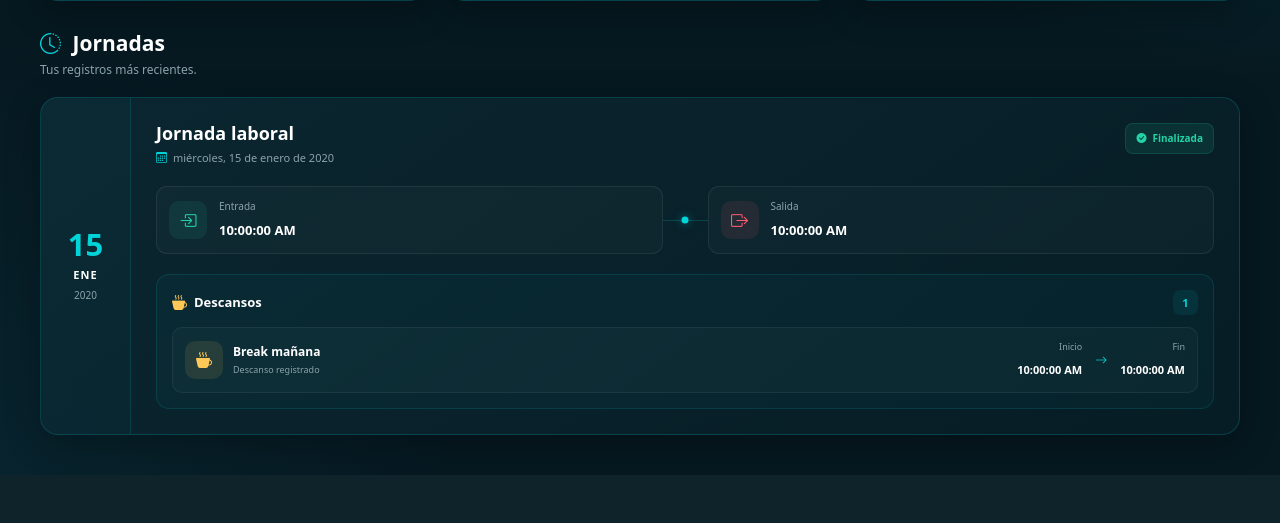
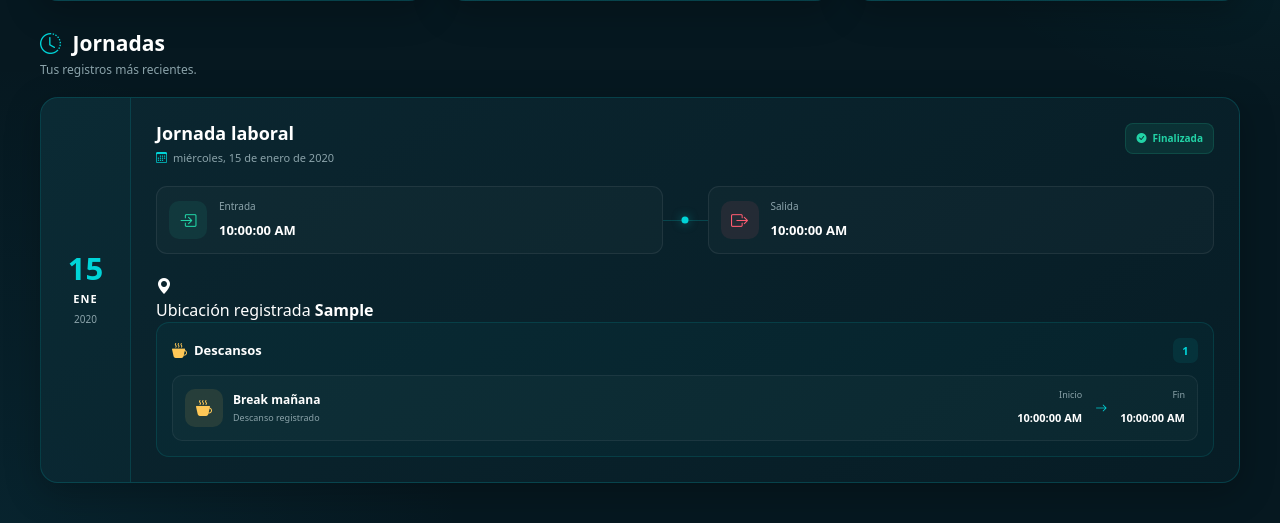
Before and after one commit to el-dino19/Attendix, a Flask app: page /Attendix/historial in a window 1280 px wide. Shown: the part 350-873 px from the top of the page. Before the commit the page ends 811 px from the top, so only its background shows below. Run offline with Flask 3, Linux system fonts and the light colour scheme; the visitor is signed in with stand-in values (Sample User, id 1); tables that the repository leaves empty hold one stand-in row (values such as "Sample post").

Commit message:
Implementacion de la ubicacion

```diff
--- a/app/static/css/dashboard_empleado.css
+++ b/app/static/css/dashboard_empleado.css
@@ -1954,9 +1954,9 @@ main .reloj-card {
 
     padding: 9px 14px;
 
-    background: #172033;
-
-    border: 1px solid #2d3a50;
+    background: #06171d;
+
+    border: 1px solid rgba(0, 212, 216, 0.18);
 
     border-radius: 14px;
 
--- a/app/templates/empleado/historial.html
+++ b/app/templates/empleado/historial.html
@@ -121,7 +121,10 @@
                 Cancelar
               </button>
 
-              <a href="{{ url_for('auth.logout') }}" class="btn btn-danger confirm-logout">
+              <a
+                href="{{ url_for('auth.logout') }}"
+                class="btn btn-danger confirm-logout"
+              >
                 <i class="bi bi-box-arrow-left"></i>
                 Cerrar sesión
               </a>
@@ -332,6 +335,22 @@
                 </div>
               </div>
 
+              <div class="location-box">
+                <div class="location-icon">
+                  <i class="bi bi-geo-alt-fill"></i>
+                </div>
+
+                <div class="location-content">
+                  <span>Ubicación registrada</span>
+
+                  <strong>
+                    {% if registro.jornada.direccion %} {{
+                    registro.jornada.direccion }} {% else %} Dirección no
+                    disponible {% endif %}
+                  </strong>
+                </div>
+              </div>
+
               <!-- =================================
                              DESCANSOS
                         ================================== -->
@@ -457,20 +476,14 @@
 
     <script>
       setInterval(async function () {
-
         try {
-
-            const response = await fetch(
-                "{{ url_for('auth.check_session') }}",
-                {
+          const response = await fetch("{{ url_for('auth.check_session') }}", {
             method: "GET",
             credentials: "same-origin",
-                    cache: "no-store"
-                }
-            );
+            cache: "no-store",
+          });
 
           if (!response.ok) {
-
             const modal = document.createElement("div");
 
             modal.innerHTML = `
@@ -544,20 +557,11 @@
                 `;
 
             document.body.appendChild(modal);
-
           }
-
         } catch (error) {
-
-            console.error(
-                "Error comprobando la sesión:",
-                error
-            );
-
+          console.error("Error comprobando la sesión:", error);
         }
-
       }, 5000);
     </script>
-
   </body>
 </html>
```
Lines whose indentation alone changed are shown as unchanged.
